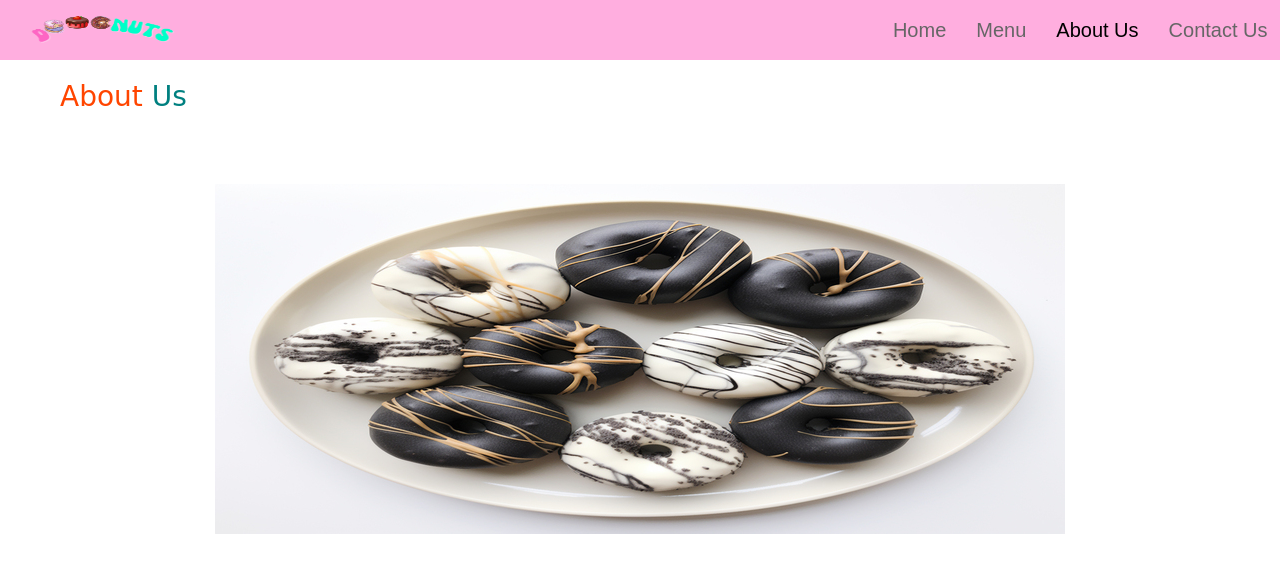
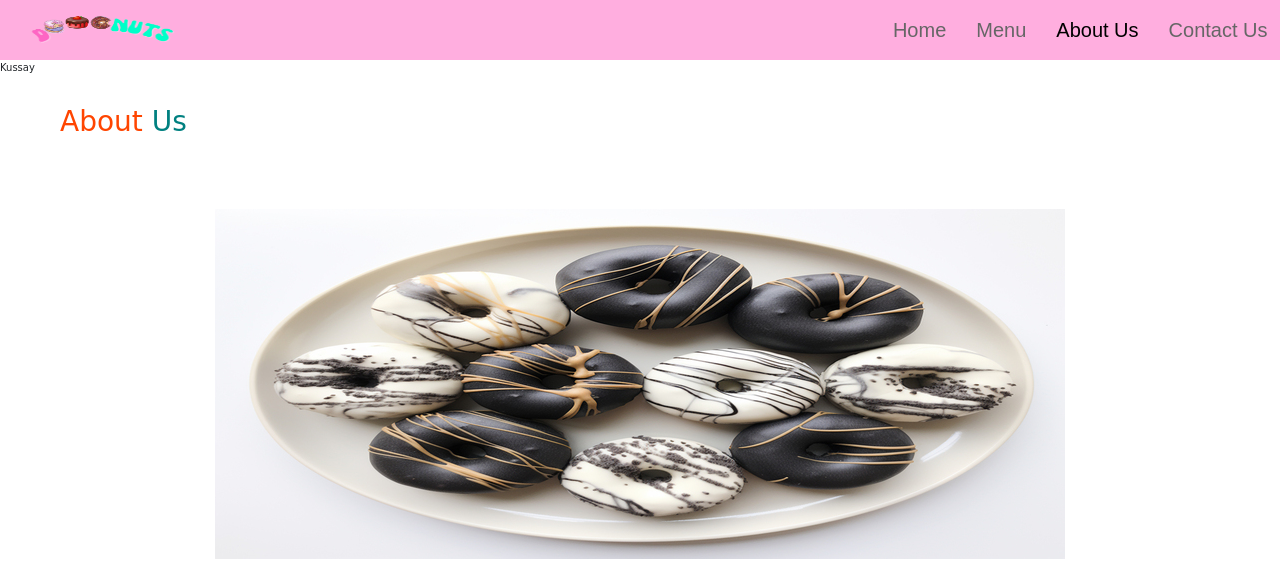
Before and after one commit to ThanawatC/AT1-Final, a plain HTML site: page ASSIGNMENT1.2/About.html in a window 1280 px wide. Shown: the top 582 px of the page. Drawn offline with nearby package versions, Linux system fonts and the light colour scheme; a web font is replaced by a local one.

Commit message:
Some Changing
test

```diff
--- a/ASSIGNMENT1.2/About.html
+++ b/ASSIGNMENT1.2/About.html
@@ -100,7 +100,7 @@
         </div>
     </nav>
 
-
+    <p> Kussay</p>
     <!-- About Us header -->
     <section class="about-header">
         <!--<h2>About Us</h2>-->
```
Also changed, not shown: 1 other file.
